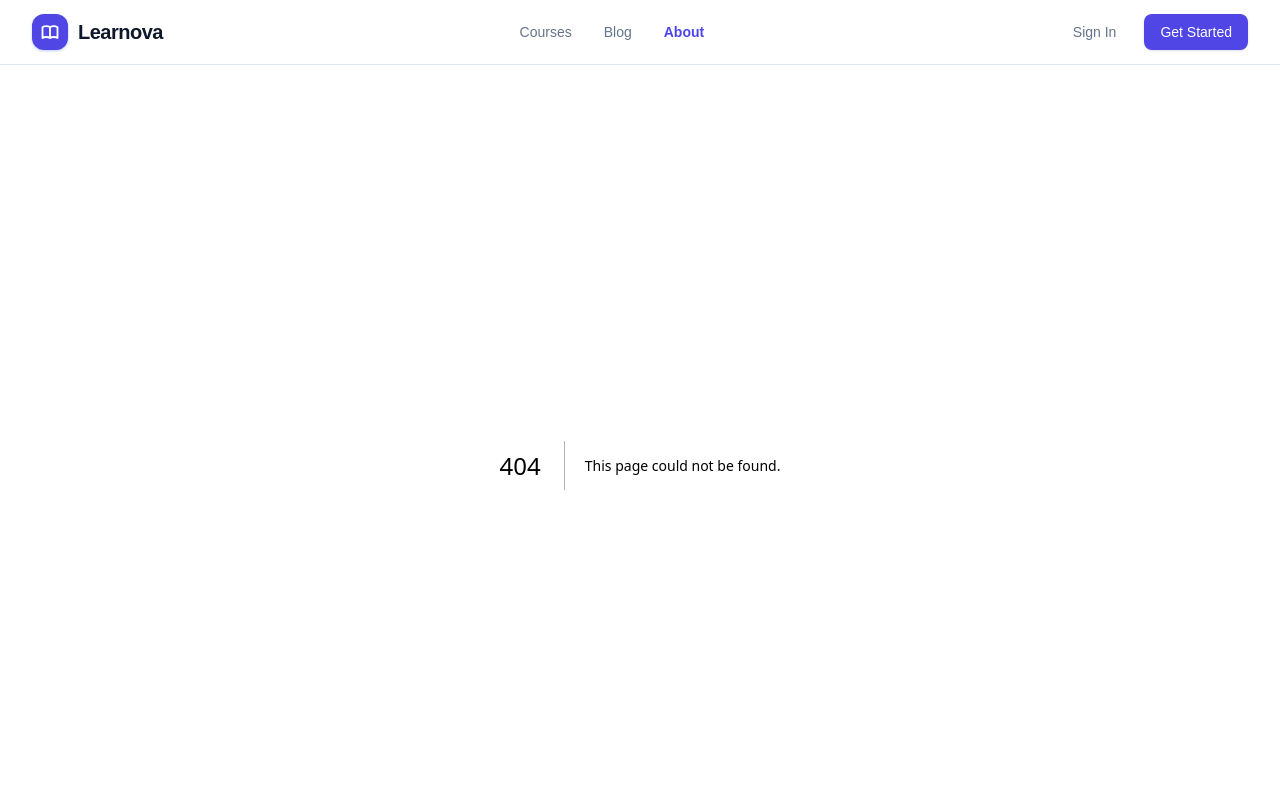
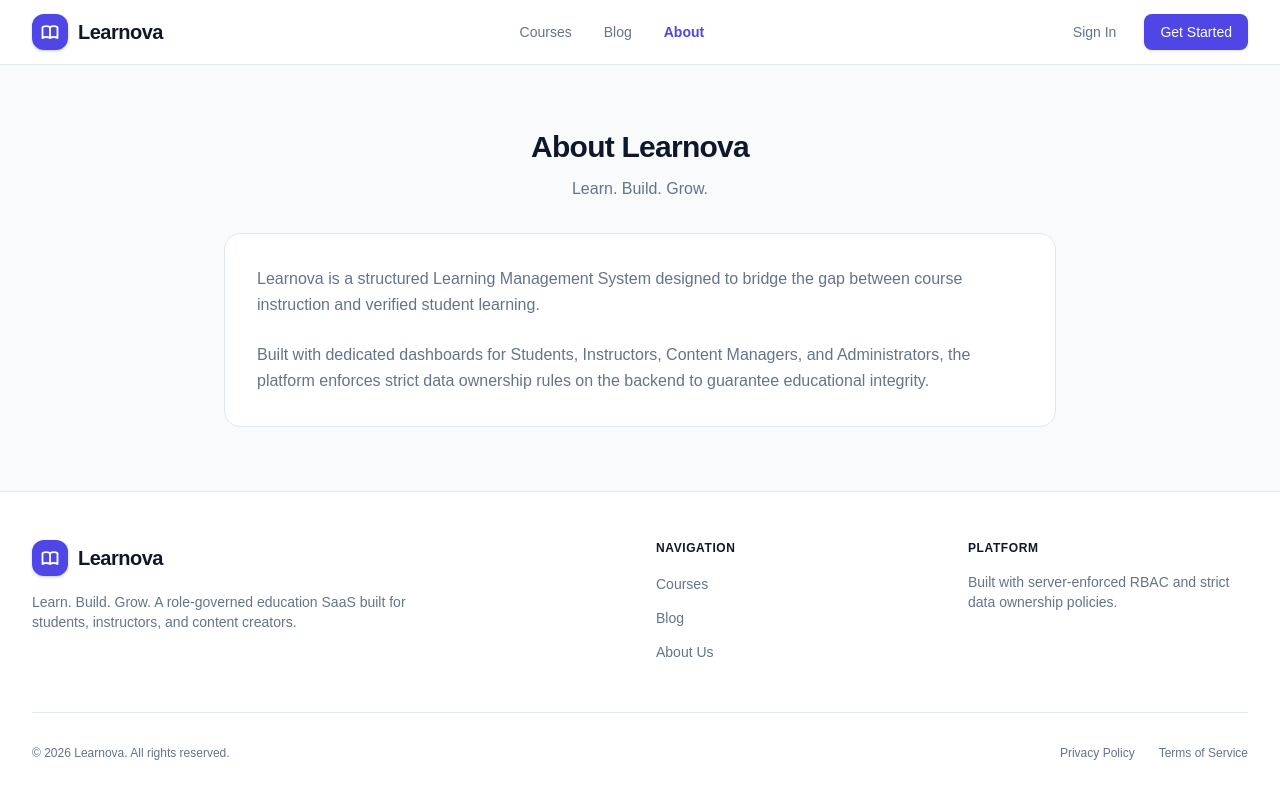
Before and after one commit to sajusameer/learnova-frontend, a Next.js app: page /about in a window 1280 px wide. Before the commit this address had no page. Shown: the top 800 px of the page. Built offline with nearby package versions, Linux system fonts and the light colour scheme.

Commit message:
about page added

```diff
--- /dev/null
+++ b/src/app/about/page.js
@@ -0,0 +1,18 @@
+export default function AboutPage() {
+  return (
+    <div className="max-w-4xl mx-auto px-4 sm:px-6 lg:px-8 py-16 space-y-8">
+      <div className="space-y-3 text-center">
+        <h1 className="text-3xl font-bold tracking-tight text-[var(--color-brand-text-main)]">About Learnova</h1>
+        <p className="text-[var(--color-brand-text-muted)]">Learn. Build. Grow.</p>
+      </div>
+      <div className="bg-white border border-[var(--color-brand-border)] rounded-2xl p-8 space-y-6 text-[var(--color-brand-text-muted)] leading-relaxed">
+        <p>
+          Learnova is a structured Learning Management System designed to bridge the gap between course instruction and verified student learning.
+        </p>
+        <p>
+          Built with dedicated dashboards for Students, Instructors, Content Managers, and Administrators, the platform enforces strict data ownership rules on the backend to guarantee educational integrity.
+        </p>
+      </div>
+    </div>
+  );
+}
```
